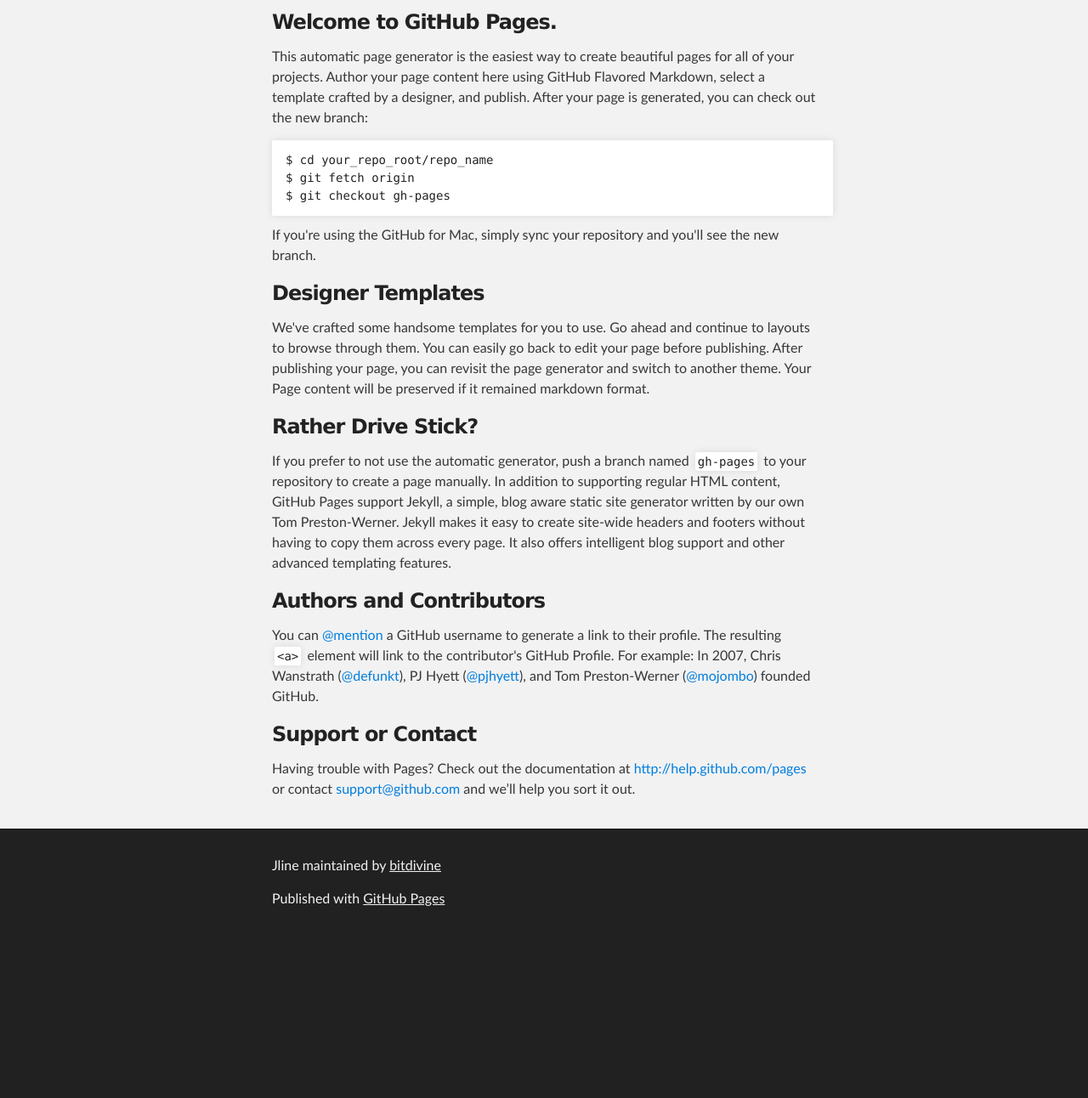
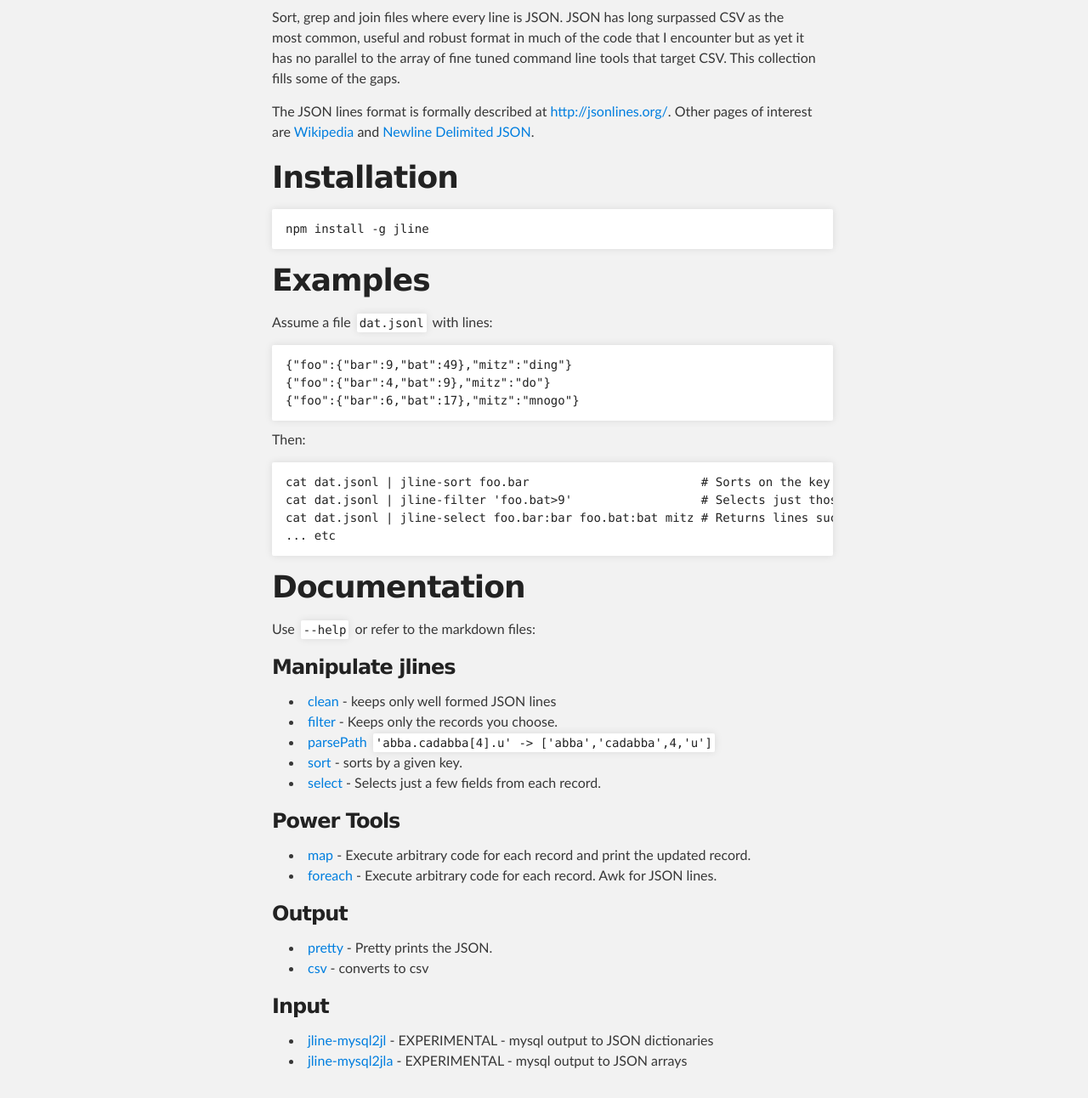
Before and after one commit to bitdivine/jline, a plain HTML site: page index.html in a window 1280 px wide. Shown: the part 288-1580 px from the top of the page at 85% size. Before the commit the page ends 1392 px from the top, so only its background shows below. Drawn offline with Linux system fonts and the light colour scheme.

```diff
--- a/index.html
+++ b/index.html
@@ -31,37 +31,85 @@
     <!-- MAIN CONTENT -->
     <div id="main_content_wrap" class="outer">
       <section id="main_content" class="inner">
-        <h3>
-<a name="welcome-to-github-pages" class="anchor" href="#welcome-to-github-pages"><span class="octicon octicon-link"></span></a>Welcome to GitHub Pages.</h3>
+        <p>Sort, grep and join files where every line is JSON.  JSON has long surpassed CSV as the most common, useful and robust format in much of the code that I encounter but as yet it has no parallel to the array of fine tuned command line tools that target CSV.  This collection fills some of the gaps.</p>
 
-<p>This automatic page generator is the easiest way to create beautiful pages for all of your projects. Author your page content here using GitHub Flavored Markdown, select a template crafted by a designer, and publish. After your page is generated, you can check out the new branch:</p>
+<p>The JSON lines format is formally described at <a href="http://jsonlines.org/">http://jsonlines.org/</a>.  Other pages of interest are <a href="https://en.wikipedia.org/wiki/Line_Delimited_JSON">Wikipedia</a> and <a href="http://trephine.org/t/index.php?title=Newline_delimited_JSON">Newline Delimited JSON</a>.</p>
 
-<pre><code>$ cd your_repo_root/repo_name
-$ git fetch origin
-$ git checkout gh-pages
+<h1>
+<a name="installation" class="anchor" href="#installation"><span class="octicon octicon-link"></span></a>Installation</h1>
+
+<pre><code>npm install -g jline
 </code></pre>
 
-<p>If you're using the GitHub for Mac, simply sync your repository and you'll see the new branch.</p>
+<h1>
+<a name="examples" class="anchor" href="#examples"><span class="octicon octicon-link"></span></a>Examples</h1>
+
+<p>Assume a file <code>dat.jsonl</code> with lines:</p>
+
+<pre><code>{"foo":{"bar":9,"bat":49},"mitz":"ding"}
+{"foo":{"bar":4,"bat":9},"mitz":"do"}
+{"foo":{"bar":6,"bat":17},"mitz":"mnogo"}
+</code></pre>
+
+<p>Then:</p>
+
+<pre><code>cat dat.jsonl | jline-sort foo.bar                        # Sorts on the key foo.bar
+cat dat.jsonl | jline-filter 'foo.bat&gt;9'                  # Selects just those lines
+cat dat.jsonl | jline-select foo.bar:bar foo.bat:bat mitz # Returns lines such as {"bar":9,"bat":49,"mitz":"ding"}
+... etc
+</code></pre>
+
+<h1>
+<a name="documentation" class="anchor" href="#documentation"><span class="octicon octicon-link"></span></a>Documentation</h1>
+
+<p>Use <code>--help</code> or refer to the markdown files:</p>
 
 <h3>
-<a name="designer-templates" class="anchor" href="#designer-templates"><span class="octicon octicon-link"></span></a>Designer Templates</h3>
+<a name="manipulate-jlines" class="anchor" href="#manipulate-jlines"><span class="octicon octicon-link"></span></a>Manipulate jlines</h3>
 
-<p>We've crafted some handsome templates for you to use. Go ahead and continue to layouts to browse through them. You can easily go back to edit your page before publishing. After publishing your page, you can revisit the page generator and switch to another theme. Your Page content will be preserved if it remained markdown format.</p>
+<ul>
+<li>
+<a href="./bin/clean.md">clean</a> - keeps only well formed JSON lines</li>
+<li>
+<a href="./bin/filter.md">filter</a> - Keeps only the records you choose.</li>
+<li>
+<a href="./bin/parsePath.md">parsePath</a> <code>'abba.cadabba[4].u' -&gt; ['abba','cadabba',4,'u']</code>
+</li>
+<li>
+<a href="./bin/sort.md">sort</a> - sorts by a given key.</li>
+<li>
+<a href="./bin/select.md">select</a> - Selects just a few fields from each record.</li>
+</ul>
 
 <h3>
-<a name="rather-drive-stick" class="anchor" href="#rather-drive-stick"><span class="octicon octicon-link"></span></a>Rather Drive Stick?</h3>
+<a name="power-tools" class="anchor" href="#power-tools"><span class="octicon octicon-link"></span></a>Power Tools</h3>
 
-<p>If you prefer to not use the automatic generator, push a branch named <code>gh-pages</code> to your repository to create a page manually. In addition to supporting regular HTML content, GitHub Pages support Jekyll, a simple, blog aware static site generator written by our own Tom Preston-Werner. Jekyll makes it easy to create site-wide headers and footers without having to copy them across every page. It also offers intelligent blog support and other advanced templating features.</p>
+<ul>
+<li>
+<a href="./bin/map.md">map</a> - Execute arbitrary code for each record and print the updated record.</li>
+<li>
+<a href="./bin/foreach.md">foreach</a> - Execute arbitrary code for each record.  Awk for JSON lines.</li>
+</ul>
 
 <h3>
-<a name="authors-and-contributors" class="anchor" href="#authors-and-contributors"><span class="octicon octicon-link"></span></a>Authors and Contributors</h3>
+<a name="output" class="anchor" href="#output"><span class="octicon octicon-link"></span></a>Output</h3>
 
-<p>You can <a href="https://github.com/blog/821" class="user-mention">@mention</a> a GitHub username to generate a link to their profile. The resulting <code>&lt;a&gt;</code> element will link to the contributor's GitHub Profile. For example: In 2007, Chris Wanstrath (<a href="https://github.com/defunkt" class="user-mention">@defunkt</a>), PJ Hyett (<a href="https://github.com/pjhyett" class="user-mention">@pjhyett</a>), and Tom Preston-Werner (<a href="https://github.com/mojombo" class="user-mention">@mojombo</a>) founded GitHub.</p>
+<ul>
+<li>
+<a href="./bin/pretty.md">pretty</a> - Pretty prints the JSON.</li>
+<li>
+<a href="./bin/csv.md">csv</a> - converts to csv</li>
+</ul>
 
 <h3>
-<a name="support-or-contact" class="anchor" href="#support-or-contact"><span class="octicon octicon-link"></span></a>Support or Contact</h3>
+<a name="input" class="anchor" href="#input"><span class="octicon octicon-link"></span></a>Input</h3>
 
-<p>Having trouble with Pages? Check out the documentation at <a href="http://help.github.com/pages">http://help.github.com/pages</a> or contact <a href="mailto:support@github.com">support@github.com</a> and we’ll help you sort it out.</p>
+<ul>
+<li>
+<a href="bin/mysql2jl.md">jline-mysql2jl</a> - EXPERIMENTAL - mysql output to JSON dictionaries</li>
+<li>
+<a href="bin/mysql2jla.md">jline-mysql2jla</a> - EXPERIMENTAL - mysql output to JSON arrays</li>
+</ul>
       </section>
     </div>
 
```
Also changed, not shown: params.json (+1 -1 lines).
